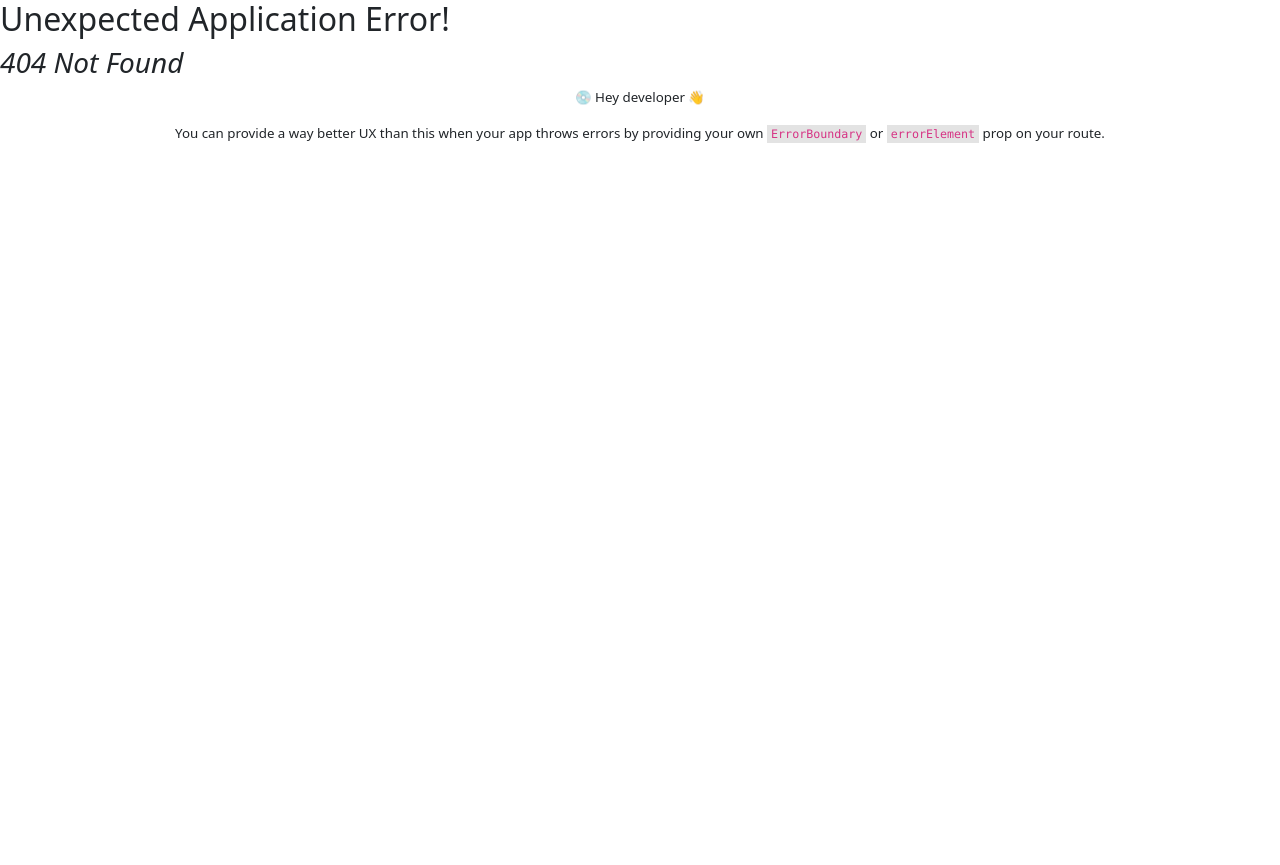
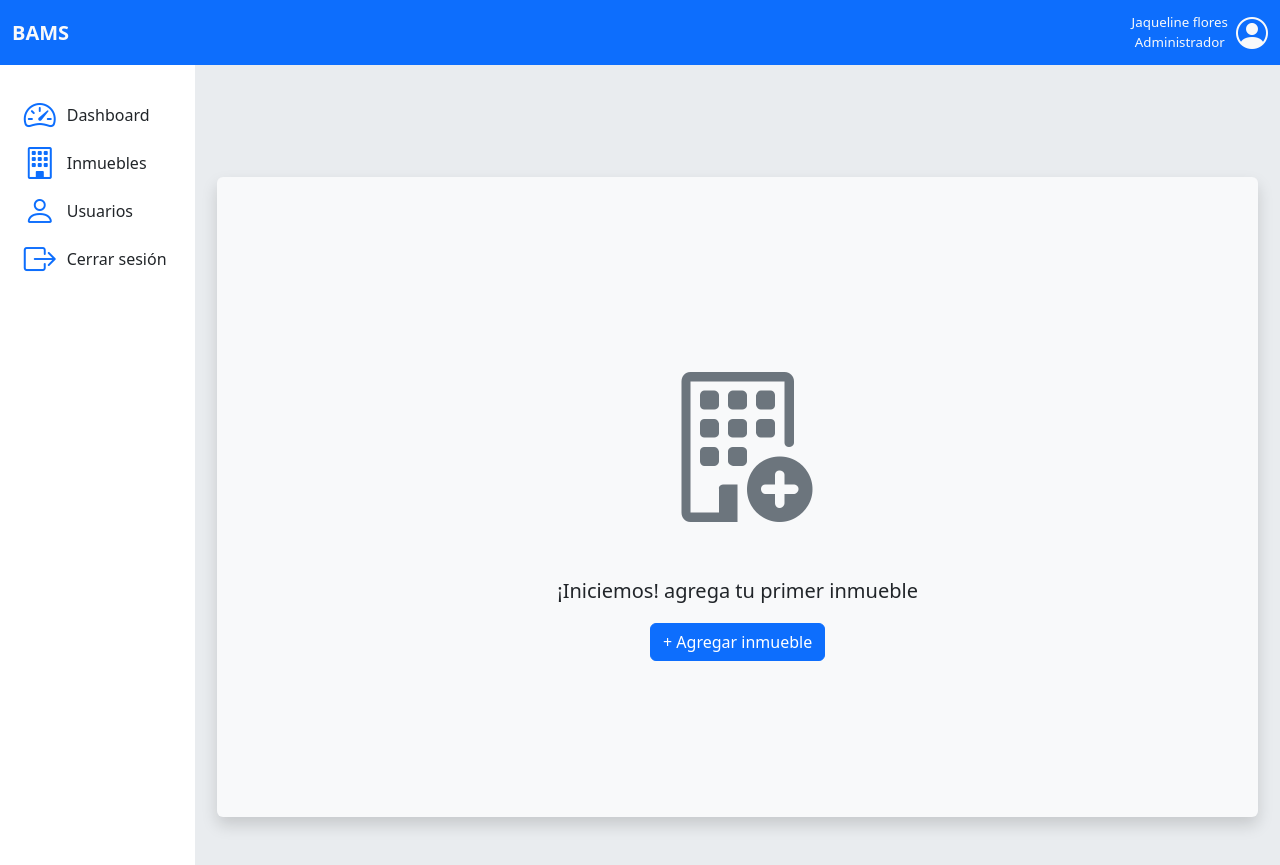
Before and after one commit to oicrruf/bams-web, a React (Vite) app: page /Dashboard in a window 1280 px wide. Before the commit this address had no page. Before the commit the page ends 800 px from the top, so only its background shows below. Built offline with nearby package versions, Linux system fonts and the light colour scheme.

Commit message:
build: Dashboard page

```diff
--- a/package.json
+++ b/package.json
@@ -13,6 +13,7 @@
     "@popperjs/core": "^2.11.8",
     "axios": "^1.4.0",
     "bootstrap": "^5.3.1",
+    "bootstrap-icons": "^1.10.5",
     "react": "^18.2.0",
     "react-dom": "^18.2.0",
     "react-router-dom": "^6.15.0"
--- a/src/main.jsx
+++ b/src/main.jsx
@@ -3,12 +3,14 @@ import ReactDOM from 'react-dom/client'
 import App from './App.jsx'
 import './index.css'
 import '../node_modules/bootstrap/dist/css/bootstrap.css';
+import '../node_modules/bootstrap-icons/font/bootstrap-icons.css';
 import {
   createBrowserRouter,
   RouterProvider,
 } from "react-router-dom";
 import Register from './pages/welcome/Register.jsx';
 import Login from './pages/welcome/Login.jsx';
+import Dashboard from './pages/Dashboard/Dashboard.jsx';
 
 const router = createBrowserRouter([
   {
@@ -23,6 +25,10 @@ const router = createBrowserRouter([
     path: "/login",
     element: <Login/>,
   },
+  {
+    path: "/Dashboard",
+    element: <Dashboard/>,
+  }
 ]);
 
 ReactDOM.createRoot(document.getElementById('root')).render(
--- /dev/null
+++ b/src/pages/Dashboard/Dashboard.jsx
@@ -0,0 +1,57 @@
+import React from 'react';
+import './index.css';
+import { Link } from 'react-router-dom';
+
+const Dashboard = () => {
+  return (
+    <>
+      <div>
+        {/*Barra de navegacion superior*/}
+        <nav className="navbar bg-primary">
+          <div className="container-fluid">
+            <a className="navbar-brand text-light" href="#">BAMS</a>
+            <div className="d-flex flex-row justify-content-center align-items-center text-light">
+            <p className='mb-0 pe-2'>Jaqueline flores <br/> Administrador</p>
+
+            <Link to='../Login'>
+            <i className="bi bi-person-circle text-light fs-2 d-inline-block align-text-top"></i>
+            </Link>
+            </div>
+          </div>
+        </nav>
+
+        <div className="contentViewer d-flex ">
+          {/*Barra de navegacion lateral*/}
+          <div className="d-flex justify-content-center" style={{ width: '18%', height: '100vh', paddingTop: '2%' }}>
+
+            <nav className="nav flex-column">
+              <Link to='../Login' className="nav-link text-dark icon-link icon-link-hover " style={{ bsIconLinkTransform: 'translate3d(0, -.125rem, 0)' }} href="#">
+                <i className="bi bi-speedometer2 fs-2 text-primary d-flex justify-content-center" style={{ paddingRight: '10px' }} />
+                Dashboard</Link>
+              <Link to='../Login' className="nav-link text-dark icon-link icon-link-hover" style={{ bsIconLinkTransform: 'translate3d(0, -.125rem, 0)' }} href="#">
+                <i className="bi bi-building fs-2 text-primary d-flex justify-content-center" style={{ paddingRight: '10px' }} />
+                Inmuebles</Link>
+              <Link to='../Login' className="nav-link text-dark icon-link icon-link-hover" style={{ bsIconLinkTransform: 'translate3d(0, -.125rem, 0)' }} href="#">
+                <i className="bi bi-person fs-2 text-primary d-flex justify-content-center" style={{ paddingRight: '10px' }} />
+                Usuarios</Link>
+              <Link to='../Login' className="nav-link text-dark icon-link icon-link-hover" style={{ bsIconLinkTransform: 'translate3d(0, -.125rem, 0)' }} href="#">
+                <i className="bi bi-box-arrow-right fs-2 text-primary d-flex justify-content-center" style={{ paddingRight: '10px' }} />
+                Cerrar sesión</Link>
+            </nav>
+          </div>
+          {/*Area de visualizacion*/}
+          <div className="bg-body-secondary d-flex align-items-end " style={{ width: '100%' }}>
+            <div className="d-flex flex-column justify-content-center align-items-center shadow p-3 mb-5 bg-body-tertiary rounded" style={{ width: '96%', height: '80%', margin: '2%' }}>
+              {/*Contenido*/}
+              <i className="bi bi-building-add text-secondary" />
+              <h5 style={{ margin: '2%' }}>¡Iniciemos! agrega tu primer inmueble</h5>
+              <Link to='../Login' className="btn btn-primary" href="#">+ Agregar inmueble</Link>
+            </div>
+          </div>
+        </div>
+      </div>
+    </>
+  )
+}
+
+export default Dashboard
--- /dev/null
+++ b/src/pages/Dashboard/index.css
@@ -0,0 +1,14 @@
+*{
+    margin: 0;
+    padding: 0;
+    box-sizing: border-box;
+}
+.nav-link:hover{
+    width: 100%;
+    background-color: rgba(187, 144, 228, 0.5);
+    font-weight: bold;
+}
+
+.bi-building-add{
+    font-size: 150px;
+}
```
Also changed, not shown: 2 other files (tests, documents, lock files or other folders).
